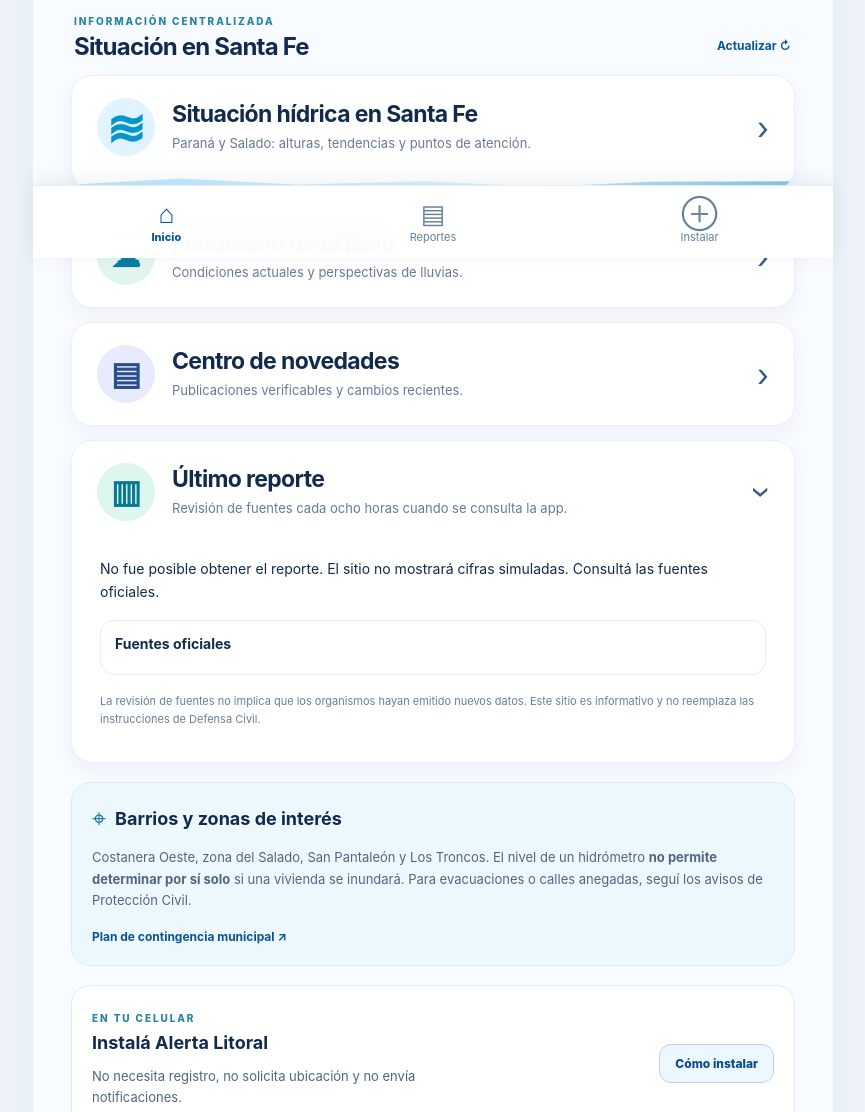
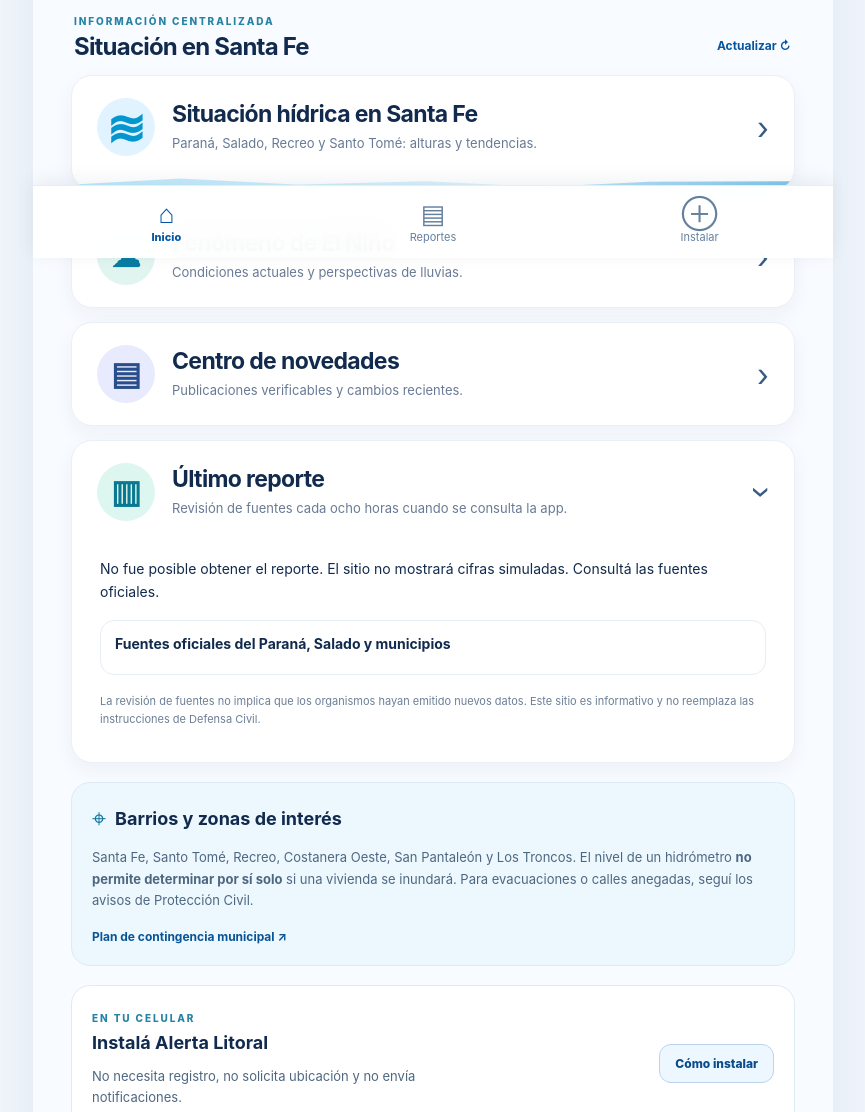
Before and after one commit to ferallena85-ui/alerta-litoral, a website: page index.html in a window 1280 px wide. Shown: the part 542-1654 px from the top of the page, without its empty margins (207-1072 px from the left). Drawn offline with Linux system fonts and the light colour scheme; no server answers.

Commit message:
Update hydric situation section in index.html

```diff
--- a/index.html
+++ b/index.html
@@ -26,12 +26,12 @@
    <div id="reloadError" class="fetch-error hidden" role="alert">No se pudo actualizar el reporte ahora. <button id="retryBtn" type="button">Reintentar</button></div>
    <div class="section-head"><div><span class="eyebrow">INFORMACIÓN CENTRALIZADA</span><h2>Situación en Santa Fe</h2></div><button class="text-action" type="button" id="refreshBtn" title="Consultar última versión disponible">Actualizar ↻</button></div>
    <div class="main-cards">
-    <section class="expand-card" id="hidrica"><button class="card-toggle" aria-expanded="false" aria-controls="hidricaDetail"><span class="circle-icon river-icon" aria-hidden="true">≋</span><span class="card-copy"><strong>Situación hídrica en Santa Fe</strong><small>Paraná y Salado: alturas, tendencias y puntos de atención.</small></span><span class="chevron" aria-hidden="true">›</span></button><div class="detail" id="hidricaDetail" hidden><p class="section-note">Alturas medidas en estaciones oficiales. Las lecturas tienen su propia fecha y pueden ser anteriores a la consulta.</p><div id="rivers" class="river-list"><p class="skeleton">Consultando estaciones del INA…</p></div><a class="source-link" href="https://alerta.ina.gob.ar/" target="_blank" rel="noopener noreferrer">Consultar mapa oficial del INA ↗</a></div><div class="wave-bottom"></div></section>
+    <section class="expand-card" id="hidrica"><button class="card-toggle" aria-expanded="false" aria-controls="hidricaDetail"><span class="circle-icon river-icon" aria-hidden="true">≋</span><span class="card-copy"><strong>Situación hídrica en Santa Fe</strong><small>Paraná, Salado, Recreo y Santo Tomé: alturas y tendencias.</small></span><span class="chevron" aria-hidden="true">›</span></button><div class="detail" id="hidricaDetail" hidden><p class="section-note">Paraná en Santa Fe y Salado en Recreo / Santo Tomé. Cada lectura conserva su fecha y fuente oficial.</p><div id="rivers" class="river-list"><p class="skeleton">Consultando estaciones del INA…</p></div><a class="source-link" href="https://alerta.ina.gob.ar/" target="_blank" rel="noopener noreferrer">Consultar mapa oficial del INA ↗</a></div><div class="wave-bottom"></div></section>
     <section class="expand-card" id="nino"><button class="card-toggle" aria-expanded="false" aria-controls="ninoDetail"><span class="circle-icon cloud-icon" aria-hidden="true">☁</span><span class="card-copy"><strong>Fenómeno de El Niño</strong><small>Condiciones actuales y perspectivas de lluvias.</small></span><span class="chevron" aria-hidden="true">›</span></button><div class="detail" id="ninoDetail" hidden><div class="data-label">Informe climático</div><h3 id="ensoStatus">Consultando información oficial…</h3><p id="ensoText" class="body-text"></p><p class="small-meta" id="ensoDate"></p><a class="source-link" id="ensoSource" href="https://ws2.smn.gob.ar/enos" target="_blank" rel="noopener noreferrer">Ver informe del SMN ↗</a><p class="section-note">El Niño es una condición climática de escala estacional, no una predicción de inundaciones en un barrio particular.</p></div></section>
-    <section class="expand-card" id="novedades"><button class="card-toggle" aria-expanded="false" aria-controls="novedadesDetail"><span class="circle-icon news-icon" aria-hidden="true">▤</span><span class="card-copy"><strong>Centro de novedades</strong><small>Publicaciones verificables y cambios recientes.</small></span><span class="chevron" aria-hidden="true">›</span></button><div class="detail" id="novedadesDetail" hidden><div id="news"><p class="skeleton">Buscando novedades oficiales…</p></div><a class="source-link" href="https://santafeciudad.gov.ar/direccion-de-gestion-de-riesgo/monitoreo/" target="_blank" rel="noopener noreferrer">Monitoreo municipal ↗</a></div></section>
-    <section class="expand-card" id="reporte"><button class="card-toggle" aria-expanded="true" aria-controls="reporteDetail"><span class="circle-icon report-icon" aria-hidden="true">▥</span><span class="card-copy"><strong>Último reporte</strong><small>Revisión de fuentes cada ocho horas cuando se consulta la app.</small></span><span class="chevron" aria-hidden="true">›</span></button><div class="detail" id="reporteDetail"><p id="reportSummary" class="body-text">Estamos preparando el resumen con las últimas fuentes disponibles.</p><div id="highlights" class="notice-list"></div><div class="forecast" id="forecastWrap" hidden><span class="data-label">Perspectiva del INA</span><p id="forecastText"></p><a id="forecastLink" href="https://alerta.ina.gob.ar/a5/diario/reporte_diario" class="source-link" target="_blank" rel="noopener noreferrer">Abrir reporte INA ↗</a></div><div class="source-panel"><strong>Fuentes oficiales</strong><ul id="sources"></ul></div><p class="small-meta">La revisión de fuentes no implica que los organismos hayan emitido nuevos datos. Este sitio es informativo y no reemplaza las instrucciones de Defensa Civil.</p></div></section>
+    <section class="expand-card" id="novedades"><button class="card-toggle" aria-expanded="false" aria-controls="novedadesDetail"><span class="circle-icon news-icon" aria-hidden="true">▤</span><span class="card-copy"><strong>Centro de novedades</strong><small>Publicaciones verificables y cambios recientes.</small></span><span class="chevron" aria-hidden="true">›</span></button><div class="detail" id="novedadesDetail" hidden><div id="news"><p class="skeleton">Buscando novedades oficiales…</p></div><div class="municipal-links"><a class="source-link" href="https://santafeciudad.gov.ar/direccion-de-gestion-de-riesgo/monitoreo/" target="_blank" rel="noopener noreferrer">Santa Fe · Monitoreo municipal ↗</a><a class="source-link" href="https://www.santotome.gob.ar/Otros/noticias_ciudad" target="_blank" rel="noopener noreferrer">Santo Tomé · Noticias municipales ↗</a></div><p class="section-note">Las comunicaciones de Santo Tomé se consultan desde el sitio municipal; no se presentan como avisos recientes sin fecha verificable.</p></div></section>
+    <section class="expand-card" id="reporte"><button class="card-toggle" aria-expanded="true" aria-controls="reporteDetail"><span class="circle-icon report-icon" aria-hidden="true">▥</span><span class="card-copy"><strong>Último reporte</strong><small>Revisión de fuentes cada ocho horas cuando se consulta la app.</small></span><span class="chevron" aria-hidden="true">›</span></button><div class="detail" id="reporteDetail"><p id="reportSummary" class="body-text">Estamos preparando el resumen con las últimas fuentes disponibles.</p><div id="highlights" class="notice-list"></div><div class="forecast" id="forecastWrap" hidden><span class="data-label">Perspectiva del INA</span><p id="forecastText"></p><a id="forecastLink" href="https://alerta.ina.gob.ar/a5/diario/reporte_diario" class="source-link" target="_blank" rel="noopener noreferrer">Abrir reporte INA ↗</a></div><div class="source-panel"><strong>Fuentes oficiales del Paraná, Salado y municipios</strong><ul id="sources"></ul></div><p class="small-meta">La revisión de fuentes no implica que los organismos hayan emitido nuevos datos. Este sitio es informativo y no reemplaza las instrucciones de Defensa Civil.</p></div></section>
    </div>
-   <section class="info-panel" aria-labelledby="zonasTitle"><div class="info-heading"><span aria-hidden="true">⌖</span><h2 id="zonasTitle">Barrios y zonas de interés</h2></div><p>Costanera Oeste, zona del Salado, San Pantaleón y Los Troncos. El nivel de un hidrómetro <strong>no permite determinar por sí solo</strong> si una vivienda se inundará. Para evacuaciones o calles anegadas, seguí los avisos de Protección Civil.</p><a href="https://santafeciudad.gov.ar/direccion-de-gestion-de-riesgo/plan-de-contingencia/" target="_blank" rel="noopener noreferrer">Plan de contingencia municipal ↗</a></section>
+   <section class="info-panel" aria-labelledby="zonasTitle"><div class="info-heading"><span aria-hidden="true">⌖</span><h2 id="zonasTitle">Barrios y zonas de interés</h2></div><p>Santa Fe, Santo Tomé, Recreo, Costanera Oeste, San Pantaleón y Los Troncos. El nivel de un hidrómetro <strong>no permite determinar por sí solo</strong> si una vivienda se inundará. Para evacuaciones o calles anegadas, seguí los avisos de Protección Civil.</p><a href="https://santafeciudad.gov.ar/direccion-de-gestion-de-riesgo/plan-de-contingencia/" target="_blank" rel="noopener noreferrer">Plan de contingencia municipal ↗</a></section>
    <section id="instalar" class="install-panel"><div><span class="eyebrow">EN TU CELULAR</span><h2>Instalá Alerta Litoral</h2><p>No necesita registro, no solicita ubicación y no envía notificaciones.</p></div><button id="installBtn" class="secondary-btn" type="button">Cómo instalar</button><div id="installInfo" class="install-info" hidden><p><strong>iPhone:</strong> abrí el enlace en Safari, tocá Compartir y elegí “Agregar a pantalla de inicio”.</p><p><strong>Android:</strong> abrí en Chrome, tocá el menú ⋮ y elegí “Instalar aplicación” o “Agregar a pantalla principal”.</p></div></section>
   </main>
   <footer><p>Alerta Litoral · Información de fuentes públicas · Santa Fe, Argentina</p><p>Ante una emergencia, seguí siempre las indicaciones oficiales. COBEM Santa Fe: 103.</p></footer>
```
